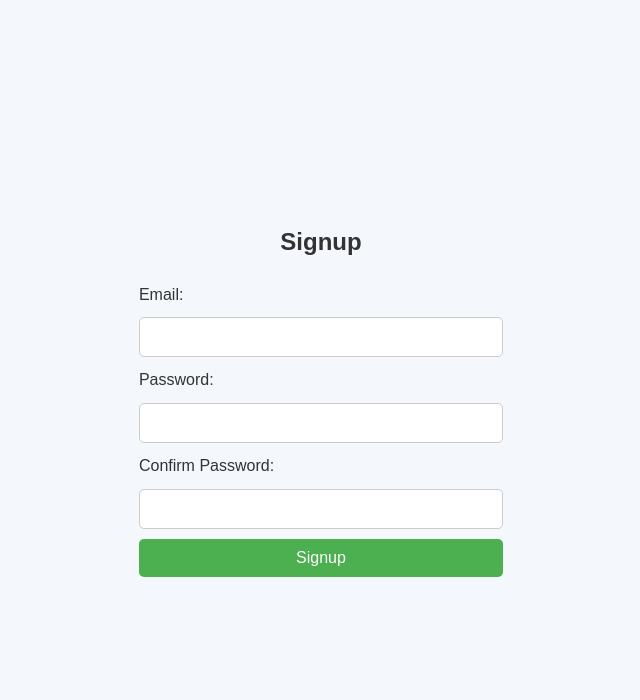
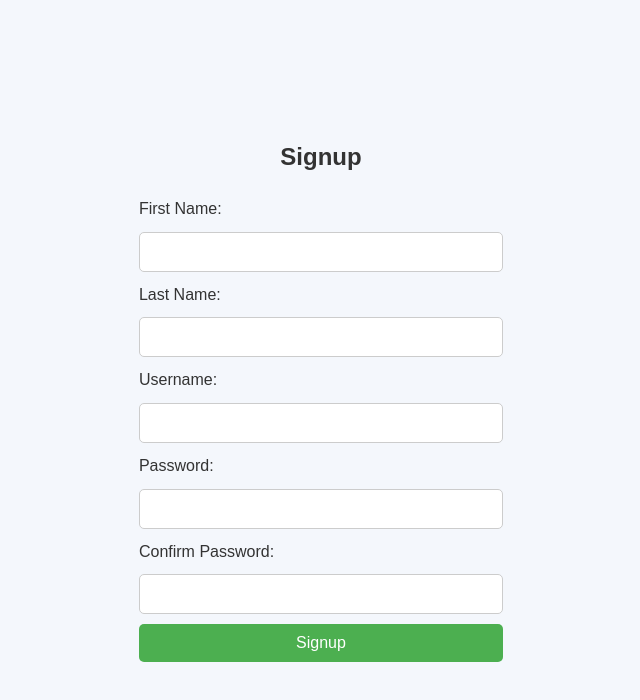
Before and after one commit to gamakgrover2002/Authentication-Node.js, a React (Vite) app in the folder frontend/: page /signup in a window 1280 px wide. Shown: the top 700 px of the page, without its empty margins (319-959 px from the left). Built offline with nearby package versions, Linux system fonts and the light colour scheme.

Commit message:
register page created

```diff
--- a/frontend/src/SignUpPage.jsx
+++ /dev/null
@@ -1,55 +0,0 @@
-import React, { useState } from 'react';
-
-function SignupPage() {
-  const [email, setEmail] = useState('');
-  const [password, setPassword] = useState('');
-  const [confirmPassword, setConfirmPassword] = useState('');
-
-  const handleSignup = (e) => {
-    e.preventDefault();
-    if (password !== confirmPassword) {
-      alert('Passwords do not match!');
-      return;
-    }
-    // Implement signup logic here
-    console.log('Signing up with:', email, password);
-  };
-
-  return (
-    <div>
-      <h2>Signup</h2>
-      <form onSubmit={handleSignup}>
-        <div>
-          <label>Email:</label>
-          <input
-            type="email"
-            value={email}
-            onChange={(e) => setEmail(e.target.value)}
-            required
-          />
-        </div>
-        <div>
-          <label>Password:</label>
-          <input
-            type="password"
-            value={password}
-            onChange={(e) => setPassword(e.target.value)}
-            required
-          />
-        </div>
-        <div>
-          <label>Confirm Password:</label>
-          <input
-            type="password"
-            value={confirmPassword}
-            onChange={(e) => setConfirmPassword(e.target.value)}
-            required
-          />
-        </div>
-        <button type="submit">Signup</button>
-      </form>
-    </div>
-  );
-}
-
-export default SignupPage;
--- a/frontend/src/UserPage.jsx
+++ /dev/null
@@ -1,9 +0,0 @@
-import React from 'react'
-
-function UserPage() {
-  return (
-    <div>UserPage</div>
-  )
-}
-
-export default UserPage
--- /dev/null
+++ b/frontend/src/pages/SignUpPage.jsx
@@ -0,0 +1,104 @@
+import React, { useState } from 'react';
+import { useNavigate } from 'react-router-dom';
+
+function SignupPage() {
+  const [firstName, setFirstName] = useState('');
+  const [lastName, setLastName] = useState('');
+  const [username, setUsername] = useState('');
+  const [password, setPassword] = useState('');
+  const [confirmPassword, setConfirmPassword] = useState('');
+  const navigate = useNavigate();
+
+  const handleSignup = async (e) => {
+    e.preventDefault();
+    if (password !== confirmPassword) {
+      alert("Passwords do not match!");
+      return;
+    }
+
+    try {
+      const response = await fetch("http://localhost:3000/register", {
+        method: "POST",
+        headers: {
+          "Content-Type": "application/json",
+        },
+        credentials: "include",
+        body: JSON.stringify({
+          username,
+          password,
+          firstName,
+          lastName
+        }),
+      });
+
+      if (response.status !== 200) {
+        throw new Error("Login failed");
+      }
+
+      const data = await response.json();
+      console.log('Signup response:', data);
+      navigate("/user");
+
+    } catch (error) {
+      console.error("Error:", error);
+    }
+
+    console.log('Signing up with:', { firstName, lastName, username, password });
+  };
+
+  return (
+    <div>
+      <h2>Signup</h2>
+      <form onSubmit={handleSignup}>
+        <div>
+          <label>First Name:</label>
+          <input
+            type="text"
+            value={firstName}
+            onChange={(e) => setFirstName(e.target.value)}
+            required
+          />
+        </div>
+        <div>
+          <label>Last Name:</label>
+          <input
+            type="text"
+            value={lastName}
+            onChange={(e) => setLastName(e.target.value)}
+            required
+          />
+        </div>
+        <div>
+          <label>Username:</label>
+          <input
+            type="text"
+            value={username}
+            onChange={(e) => setUsername(e.target.value)}
+            required
+          />
+        </div>
+        <div>
+          <label>Password:</label>
+          <input
+            type="password"
+            value={password}
+            onChange={(e) => setPassword(e.target.value)}
+            required
+          />
+        </div>
+        <div>
+          <label>Confirm Password:</label>
+          <input
+            type="password"
+            value={confirmPassword}
+            onChange={(e) => setConfirmPassword(e.target.value)}
+            required
+          />
+        </div>
+        <button type="submit">Signup</button>
+      </form>
+    </div>
+  );
+}
+
+export default SignupPage;
--- /dev/null
+++ b/frontend/src/pages/UserPage.jsx
@@ -0,0 +1,19 @@
+import React, { useEffect } from 'react';
+
+function UserPage() {
+  useEffect(() => {
+    const getCookie = (name) => {
+      const match = document.cookie.match(new RegExp('(^| )' + name + '=([^;]+)'));
+      return match ? match[2] : null;
+    };
+
+    const accessToken = getCookie('accessToken');
+    console.log('Access Token:', accessToken);
+  }, []);
+
+  return (
+    <div>UserPage</div>
+  );
+}
+
+export default UserPage;
```
Also changed, not shown: frontend/src/App.jsx (+4 -4 lines), frontend/src/pages/HomePage.jsx (renamed from frontend/src/HomePage.jsx), frontend/src/pages/LoginPage.jsx (renamed from frontend/src/LoginPage.jsx), 2 other files (tests, documents, lock files or other folders).
